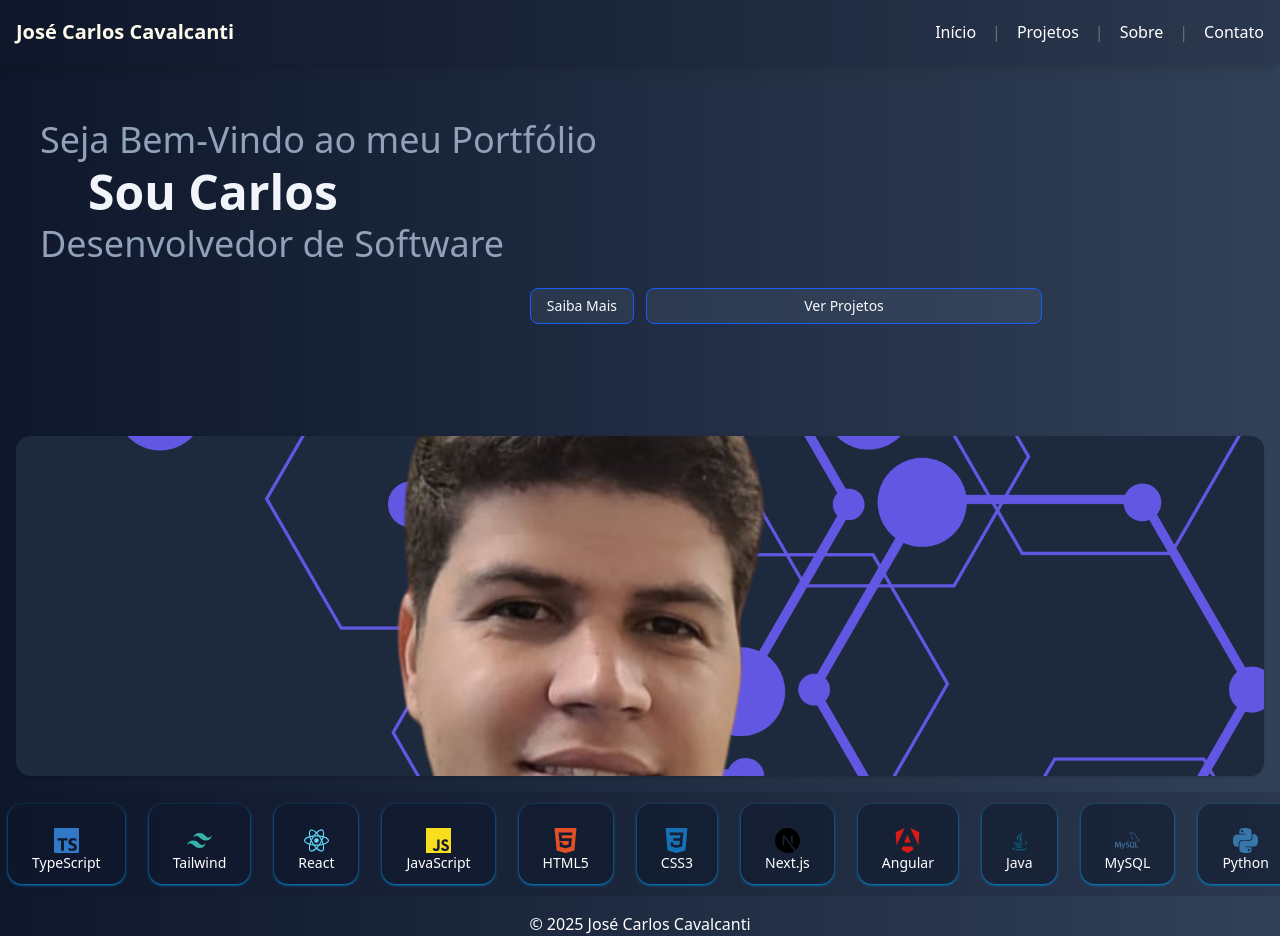
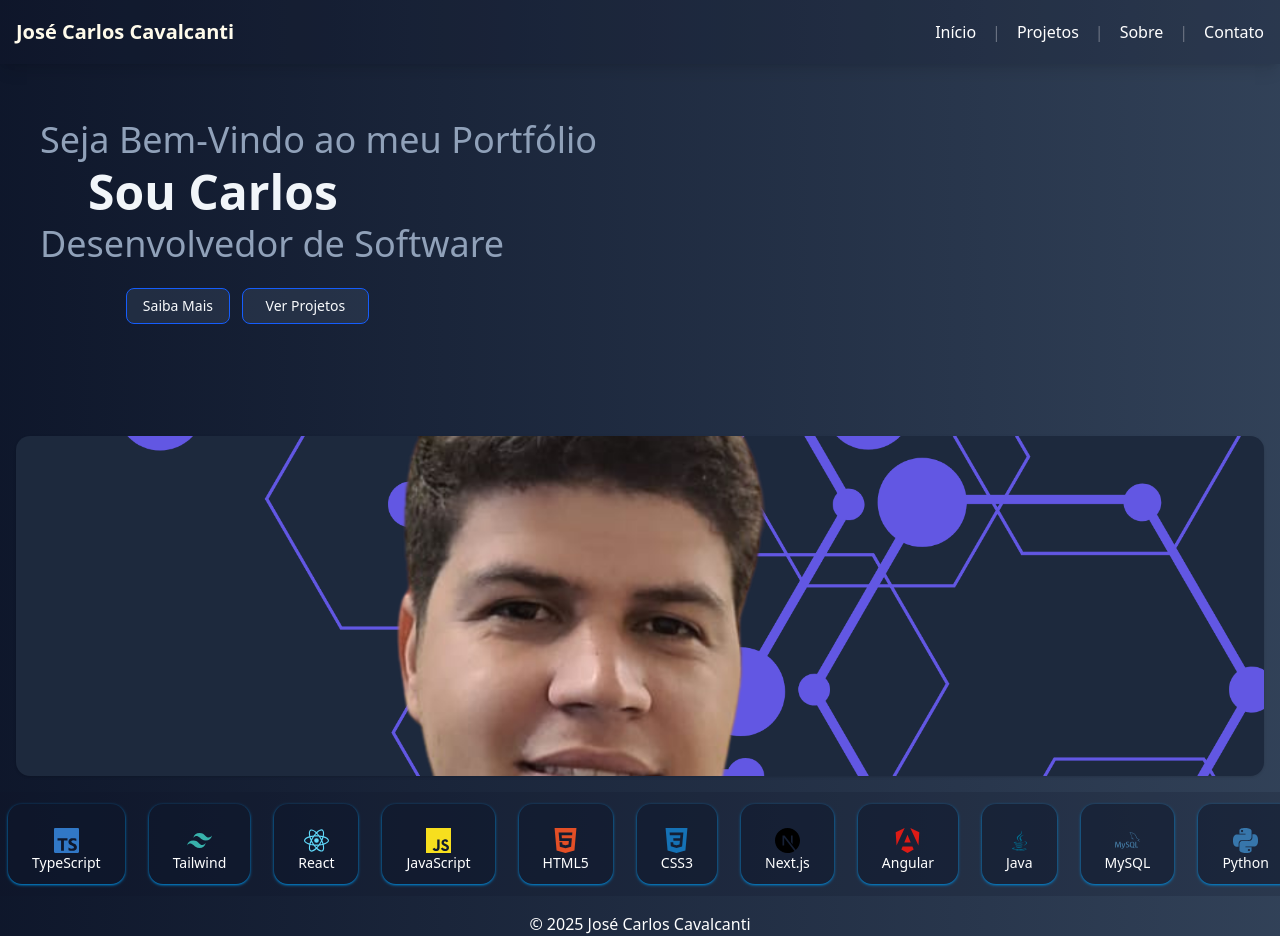
Before and after one commit to htu6n7yi/React-Portfolio, a React (Vite) app: page / in a window 1280 px wide. Built offline with nearby package versions, Linux system fonts and the light colour scheme.

Commit message:
style: ajustes de responsividade

```diff
--- a/src/components/banner/banner.tsx
+++ b/src/components/banner/banner.tsx
@@ -33,8 +33,8 @@ export function Banner() {
               Desenvolvedor de Software
             </CardDescription>
 
-            <div className="grid grid-cols-4 gap-3">
-              <Link to="/sobre" className="col-span-2 text-right">
+            <div className="grid grid-cols-4 lg:grid-cols-6 gap-3">
+              <Link to="/sobre" className="col-span-2 lg:col-span-1 text-right ">
                 <Button
                   className="mt-4 inline-flex bg-slate-500/20 hover:bg-slate-700/20 border-slate-600
            border border-blue-600
@@ -45,7 +45,7 @@ export function Banner() {
               </Link>
 
               {/* 3. Envolva seu botão com o <Link> */}
-              <Link to="/projetos" className="col-span-2 text-left">
+              <Link to="/projetos" className="col-span-2 lg:col-span-1 text-left">
                 <Button
                   variant={"default"}
                   className="mt-4 w-4/6 bg-slate-500/20 hover:bg-slate-700/20
```
